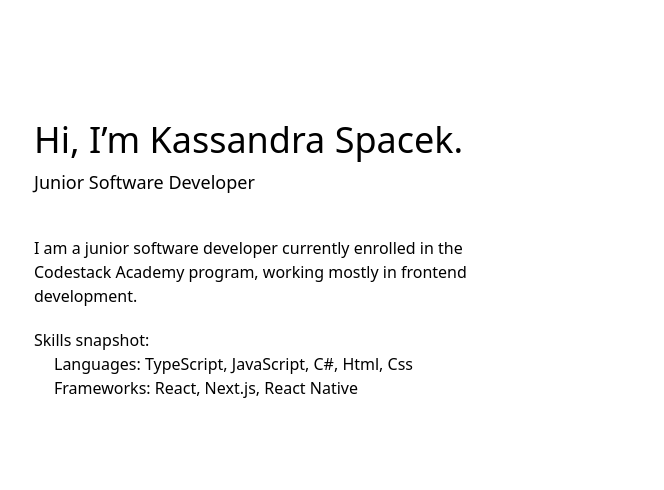
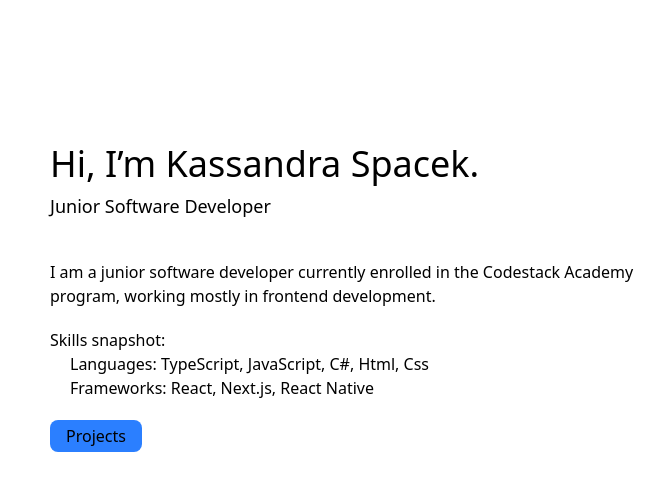
Before and after one commit to Kass-S/softwareengineerportfplio, a Next.js app: page / in a window 1280 px wide. Shown: the top 490 px of the page, without its empty margins (86-750 px from the left). Built offline with nearby package versions, Linux system fonts and the light colour scheme.

Commit message:
added components

```diff
--- a/src/app/page.tsx
+++ b/src/app/page.tsx
@@ -1,29 +1,12 @@
+
+import PageComponent from "@/components/PageComponent";
 
 
 export default function Home() {
   return (
     <div className="max-h-[100vh]">
 
-      <div className="max-w-[28rem] m-30">
-        <div >
-          <h2 className="text-4xl my-2">Hi, I’m Kassandra Spacek.</h2>
-          <p className="text-lg mb-10">Junior Software Developer</p>
-          <p>I am a junior software developer currently enrolled in the Codestack Academy program, working mostly in frontend development.</p>
-        </div>
-
-        <div className="mt-5">
-          <p>
-            Skills snapshot:
-          </p>
-          <div className="ml-5">
-            <p>Languages: TypeScript, JavaScript, C#, Html, Css</p>
-            <p>Frameworks: React, Next.js, React Native </p>
-          </div>
-
-
-        </div>
-
-      </div>
+      <PageComponent />
 
       {/*
           Phone Number
--- /dev/null
+++ b/src/components/DeveloperCard.tsx
@@ -0,0 +1,32 @@
+import React from 'react'
+
+const DeveloperCard = () => {
+  return (
+    <div>
+        <div className="min-w-[28rem] max-w-[40rem] m-30  p-4">
+        <div >
+          <h2 className="text-4xl my-2">Hi, I’m Kassandra Spacek.</h2>
+          <p className="text-lg mb-10">Junior Software Developer</p>
+          <p>I am a junior software developer currently enrolled in the Codestack Academy program, working mostly in frontend development.</p>
+        </div>
+
+        <div className="mt-5">
+          <p>
+            Skills snapshot:
+          </p>
+          <div className="ml-5">
+            <p>Languages: TypeScript, JavaScript, C#, Html, Css</p>
+            <p>Frameworks: React, Next.js, React Native </p>
+          </div>
+        </div>
+
+        <div className="mt-5">
+          <button className='bg-blue-500 hover:bg-blue-800 hover:text-white cursor-pointer p-1 px-4 rounded-lg'>Projects</button>
+        </div>
+
+      </div>
+    </div>
+  )
+}
+
+export default DeveloperCard
--- /dev/null
+++ b/src/components/PageComponent.tsx
@@ -0,0 +1,12 @@
+import React from 'react'
+import DeveloperCard from './DeveloperCard'
+
+const PageComponent = () => {
+  return (
+    <div>
+        <DeveloperCard />
+    </div>
+  )
+}
+
+export default PageComponent
--- /dev/null
+++ b/src/components/ProjectComponent.tsx
@@ -0,0 +1,13 @@
+'use client'
+
+import React from 'react'
+
+const ProjectComponent = () => {
+  return (
+    <div>
+
+    </div>
+  )
+}
+
+export default ProjectComponent
```
